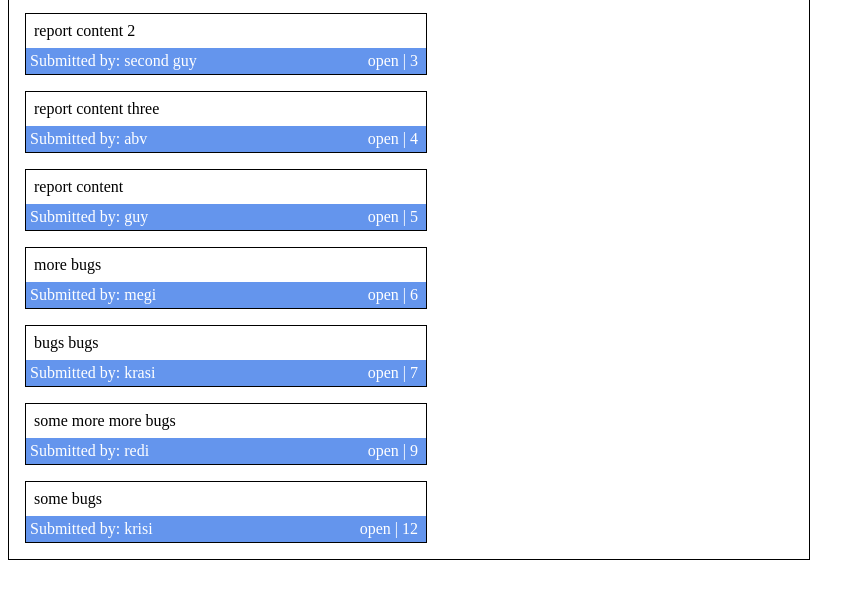
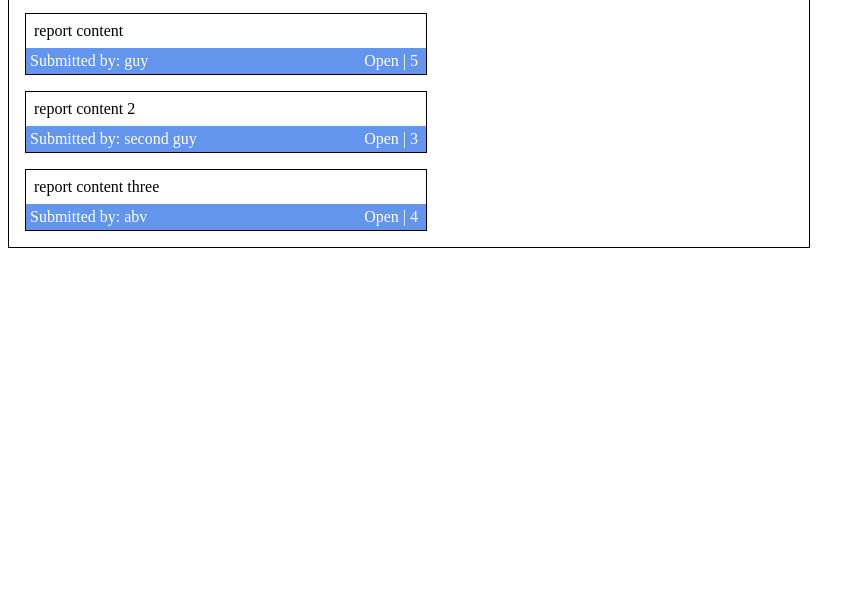
Before and after one commit to kristina1111/SoftUni-JavaScript-Advanced, a plain HTML site: page 09.ObjectComposition-Exercise/E08.BugTracker/index.html in a window 1280 px wide. Shown: the part 81-680 px from the top of the page, without its empty margins (0-865 px from the left). Drawn offline with nearby package versions, Linux system fonts and the light colour scheme.

Commit message:
fixed type error

```diff
--- a/09.ObjectComposition-Exercise/E08.BugTracker/bugTracker.js
+++ b/09.ObjectComposition-Exercise/E08.BugTracker/bugTracker.js
@@ -10,7 +10,7 @@ let bugTracker = (function () {
             description: description,
             reproducible: reproducible,
             severity: severity,
-            status: 'open'
+            status: 'Open'
         };
         id++;
         if(selector){
@@ -48,7 +48,7 @@ let bugTracker = (function () {
                     return a.author.localeCompare(b.author);
                 case 'severity':
                     return a.severity - b.severity;
-                case 'id':
+                case 'ID':
                     return a.ID - b.ID;
             }
         });
--- a/09.ObjectComposition-Exercise/E08.BugTracker/index.html
+++ b/09.ObjectComposition-Exercise/E08.BugTracker/index.html
@@ -37,15 +37,23 @@
 </div>
 <script src="bugTracker.js"></script>
 <script>
+//    bugTracker.output('#content');
+//    bugTracker.report('guy', 'report content', true, 5);
+//    bugTracker.report('second guy', 'report content 2', true, 3);
+//    bugTracker.report('abv', 'report content three', true, 4);
+//    bugTracker.report('krisi', 'some bugs', false, 12);
+//    bugTracker.report('redi', 'some more more bugs', true, 9);
+//    bugTracker.report('megi', 'more bugs', true, 6);
+//    bugTracker.report('krasi', 'bugs bugs', true, 7);
+//    bugTracker.sort('severity');
+
     bugTracker.output('#content');
     bugTracker.report('guy', 'report content', true, 5);
     bugTracker.report('second guy', 'report content 2', true, 3);
     bugTracker.report('abv', 'report content three', true, 4);
-    bugTracker.report('krisi', 'some bugs', false, 12);
-    bugTracker.report('redi', 'some more more bugs', true, 9);
-    bugTracker.report('megi', 'more bugs', true, 6);
-    bugTracker.report('krasi', 'bugs bugs', true, 7);
+    bugTracker.sort('author');
     bugTracker.sort('severity');
+    bugTracker.sort('ID');
 //        bugTracker.remove(1);
 //    bugTracker.remove(2);
 </script>
```
